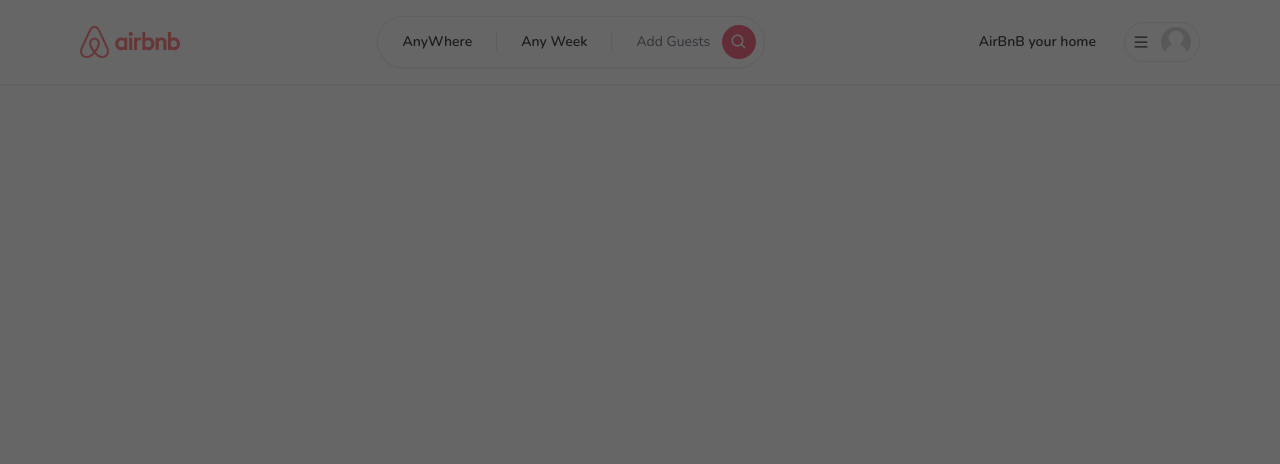
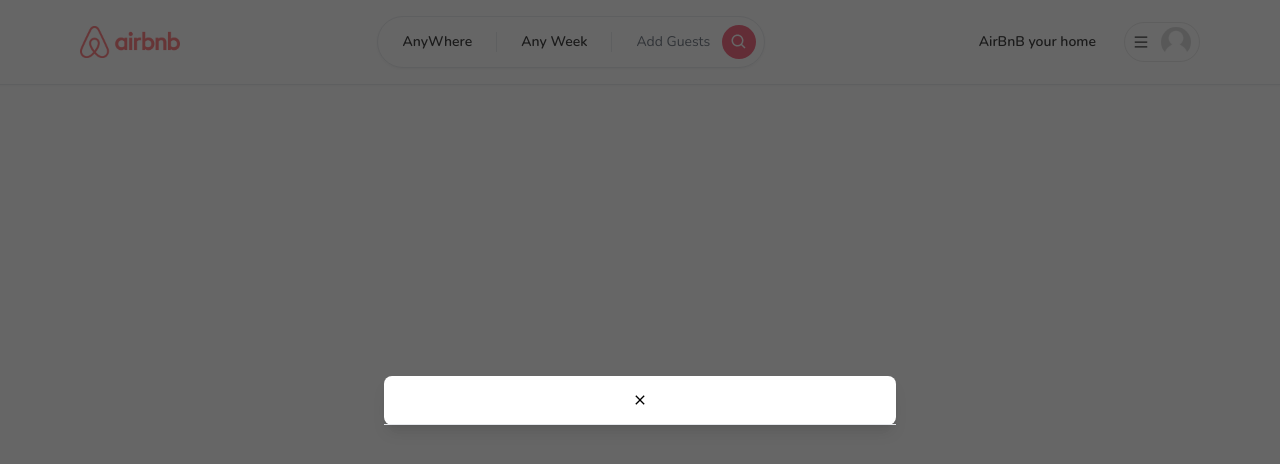
Before and after one commit to KennedyMungai/airbnb_clone, a Next.js app: page / in a window 1280 px wide. Shown: the top 464 px of the page. Built offline with nearby package versions, Linux system fonts and the light colour scheme.

Commit message:
Added some basic markup for the header of the modal and added a close button

```diff
--- a/src/components/modals/Modal.tsx
+++ b/src/components/modals/Modal.tsx
@@ -1,5 +1,6 @@
 'use client'
 import { ReactElement, useCallback, useEffect, useState } from 'react'
+import {IoMdClose} from 'react-icons/io'
 
 type Props = {
 	isOpen?: boolean
@@ -66,7 +67,25 @@
 
     return (
 		<>
-			<div className='justify-center items-center flex overflow-x-hidden overflow-y-auto fixed inset-0 z-50 outline-none focus:outline-none bg-neutral-800/70'></div>
+			<div className='justify-center items-center flex overflow-x-hidden overflow-y-auto fixed inset-0 z-50 outline-none focus:outline-none bg-neutral-800/70'>
+				<div className='relative w-full md:w-4/6 lg:w-3/6 xl:w-2/5 my-6 mx-auto h-full lg:h-auto md:h-auto'>
+					{/* Content */}
+					<div
+						className={`translate duration-300 h-full ${
+							showModal ? 'translate-y-0' : 'translate-y-full'
+						} ${showModal ? 'opacity-100' : 'opacity-0'}`}
+					>
+						<div className='translate h-full lg:h-auto md:h-auto border-0 rounded-lg shadow-lg relative flex flex-col w-full bg-white outline-none focus:outline-none'>
+							{/* Header */}
+							<div className='flex items-center p-6 rounded-t justify-center relative border-b-[1px]'>
+								<button className='p-1 border-0 hover:opacity-70 transition absolute left-p'>
+									<IoMdClose />
+								</button>
+							</div>
+						</div>
+					</div>
+				</div>
+			</div>
 		</>
 	)
 }
```
